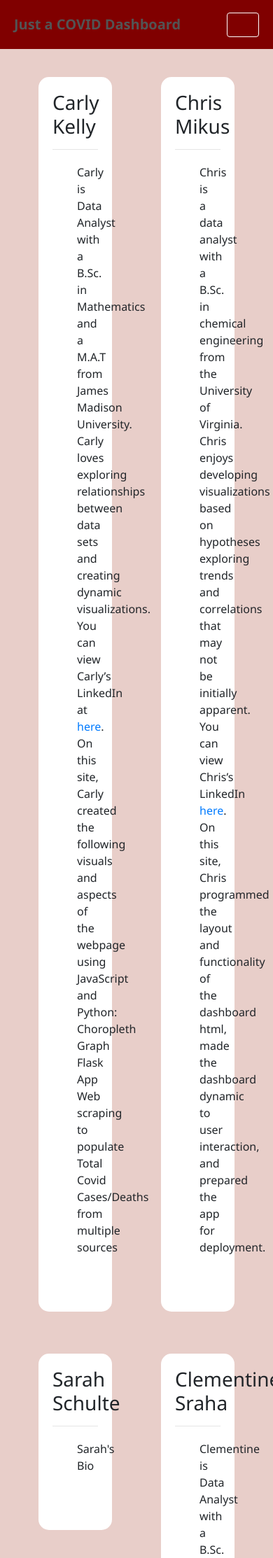
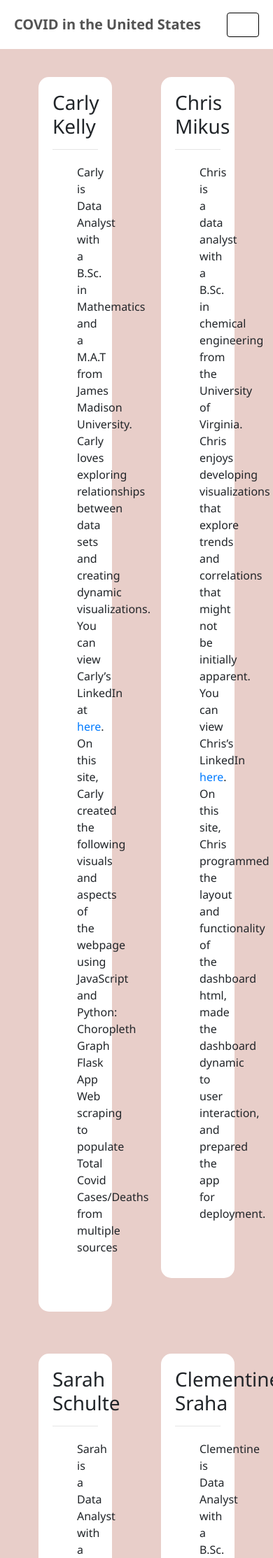
Before and after one commit to carlykelly/Covid-19-Project, a Flask app: page /about_index/ in a window 390 px wide; the page is wider, and only the part inside the window is pictured. Shown: the top 2226 px of that part at 70% size. Run offline with Flask 2, Linux system fonts and the light colour scheme; parts of the project's set-up code (start-up, migrations or seed data) failed here and were passed over; some libraries are stand-ins or nearby versions.

Commit message:
ready for heroku

```diff
--- a/static/css/style.css
+++ b/static/css/style.css
@@ -16,7 +16,9 @@ hr{
     margin-bottom: 1px;
 }
 
-
+#logo{
+    color: maroon;
+}
 /* styling for state dropdown */
 .ui-autocomplete {
     padding: 0;
@@ -52,7 +54,7 @@ hr{
     outline: black;
 }
 .navbar-brand{
-    background-color:maroon;
+    background-color:white;
 }
 
 .navbar-brand h1{
@@ -177,6 +179,7 @@ table {
 
   .hamburger{
       display:none;
+      color:black;
   }
 
   .center{
@@ -252,12 +255,12 @@ table {
           display: flex;
       }
       .navbar{
-          background-color: maroon !important;
+          background-color: white !important;
           padding:0px;
       }
       .navbar-brand{
           color:rgb(83, 83, 83) !important;
-          background-color: maroon;
+          background-color: white;
           font-weight: bold;
           font-family: "Montserrat","Segoe UI","Helvetica Neue", Arial, sans-serif;
           padding:20px
@@ -268,12 +271,13 @@ table {
       }
 
       .navhead{
-          background-color:maroon !important;
+          background-color:white !important;
       }
 
       .navbar-toggler-icon{
           width: 1em;
           height:1.25em;
+          color:black;
       }
 
       .dropdown-menu{
@@ -285,7 +289,7 @@ table {
       }
 
       .navbar-light, .navbar-toggler{
-          border-color:white !important;
+          border-color:black !important;
       }
 
       .nav-item{
--- a/templates/about_index.html
+++ b/templates/about_index.html
@@ -59,8 +59,8 @@
 
 <body>
     <nav class="nonburger navbar navbar-expand-lg navbar-light">
-        <a class="navbar-brand mr-auto" href="{{ url_for('home') }}">
-            <h1 id="logo">Just a COVID Dashboard</h1>
+        <a class="navbar-data-links mr-auto" href="{{ url_for('home') }}">
+            <h1 id="logo"><strong>COVID in the United States</strong></h1>
         </a>
         <a class='navbar-data-links mr-auto' href="{{ url_for('home') }}">
             <h3 href="{{ url_for('home') }}">State/County Data</h3>
@@ -74,7 +74,7 @@
     </nav>
     <!-- Hamburger -->
     <nav class="hamburger navbar">
-        <a class="navbar-brand" href="#">Just a COVID Dashboard</a>
+        <a class="navbar-brand" id='logo' href="#">COVID in the United States</a>
         <button class="hamburger navbar-toggler" type="button" data-toggle="collapse"
             data-target="#navbarSupportedContent" aria-controls="navbarSupportedContent" aria-expanded="false"
             aria-label="Toggle navigation">
@@ -131,7 +131,7 @@
                 <div class='row'>
                     <div class='col-6'>
                         <p>Chris is a data analyst with a B.Sc. in chemical engineering from the University of Virginia.  Chris
-                            enjoys developing visualizations based on hypotheses exploring trends and correlations that may not be
+                            enjoys developing visualizations that explore trends and correlations that might not be
                             initially apparent.  You can view Chris’s LinkedIn <a href='https://www.linkedin.com/in/christopher-mikus-a26a7311b'>here</a>.<br>On this site,
                             Chris programmed the layout and functionality of the dashboard html, made the dashboard dynamic to user interaction,
                             and prepared the app for deployment.</p>
@@ -150,7 +150,13 @@
                 <hr>
                 <div class='row'>
                     <div class='col-6'>
-                        <p>Sarah's Bio</p>
+                        <p>Sarah is a Data Analyst with a B.A. in Psychology from the University of Maryland, Baltimore County. She
+                            is passionate about uncovering data bias and the subsequent necessary future improvements to data aggregation. Also
+                            a certified nursing assistant, Sarah hopes that an understanding of healthcare environments will inform a unique
+                            perspective in healthcare data analysis. You can view her LinkedIn <a href='www.linkedin.com/in/sarahqschulte'>here</a>.<br>On this site,
+                            she was responsible for the creative direction of the project and managed the workflow among the group in the two
+                            week project deadline. Sarah oversaw the curation of visualizations in addition to contributing to their creation. Lastly,
+                            she provided the web scraping elements for the COVID totals and COVID comparative totals.</p>
                     </div>
                     <div class='col-6'>
                         <img src='../static/headshot_Sarah.jpg' alt="Sarah_Schulte" style=width:100%>
--- a/templates/honey_index.html
+++ b/templates/honey_index.html
@@ -63,8 +63,8 @@
 
 <body>
     <nav class="nonburger navbar navbar-expand-lg navbar-light">
-        <a class="navbar-brand mr-auto" href="{{ url_for('home') }}">
-            <h1 id="logo">Just a COVID Dashboard</h1>
+        <a class="navbar-data-links mr-auto" href="{{ url_for('home') }}">
+            <h1 id="logo"><strong>COVID in the United States</strong></h1>
         </a>
         <a class='navbar-data-links mr-auto' href="{{ url_for('home') }}">
             <h3 href="{{ url_for('home') }}">State/County Data</h3>
@@ -78,7 +78,7 @@
     </nav>
     <!-- Hamburger -->
     <nav class="hamburger navbar">
-        <a class="navbar-brand" href="#">Just a COVID Dashboard</a>
+        <a class="navbar-brand" id='logo' href="#">COVID in the United States</a>
         <button class="hamburger navbar-toggler" type="button" data-toggle="collapse"
             data-target="#navbarSupportedContent" aria-controls="navbarSupportedContent" aria-expanded="false"
             aria-label="Toggle navigation">
--- a/templates/index.html
+++ b/templates/index.html
@@ -58,8 +58,8 @@
 
 <body>
     <nav class="nonburger navbar navbar-expand-lg navbar-light">
-        <a class="navbar-brand mr-auto" href="{{ url_for('home') }}">
-            <h1 id="logo">Just a COVID Dashboard</h1>
+        <a class="navbar-data-links mr-auto" href="{{ url_for('home') }}">
+            <h1 id="logo"><strong>COVID in the United States</strong></h1>
         </a>
         <a class='navbar-data-links mr-auto' href="{{ url_for('home') }}">
             <h3 href="{{ url_for('home') }}">State/County Data</h3>
@@ -73,7 +73,7 @@
     </nav>
     <!-- Hamburger -->
     <nav class="hamburger navbar">
-        <a class="navbar-brand" href="#">Just a COVID Dashboard</a>
+        <a class="navbar-brand" id='logo' href="#">COVID in the United States</a>
         <button class="hamburger navbar-toggler" type="button" data-toggle="collapse"
             data-target="#navbarSupportedContent" aria-controls="navbarSupportedContent" aria-expanded="false"
             aria-label="Toggle navigation">
```
